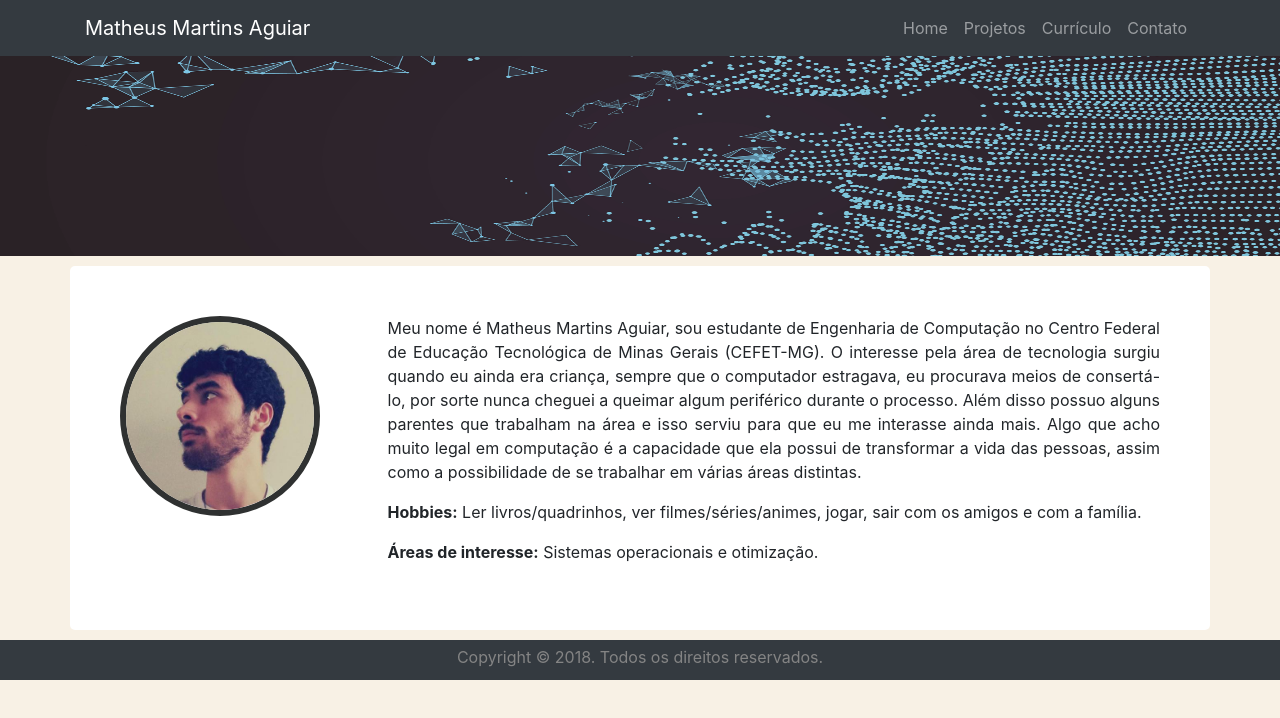
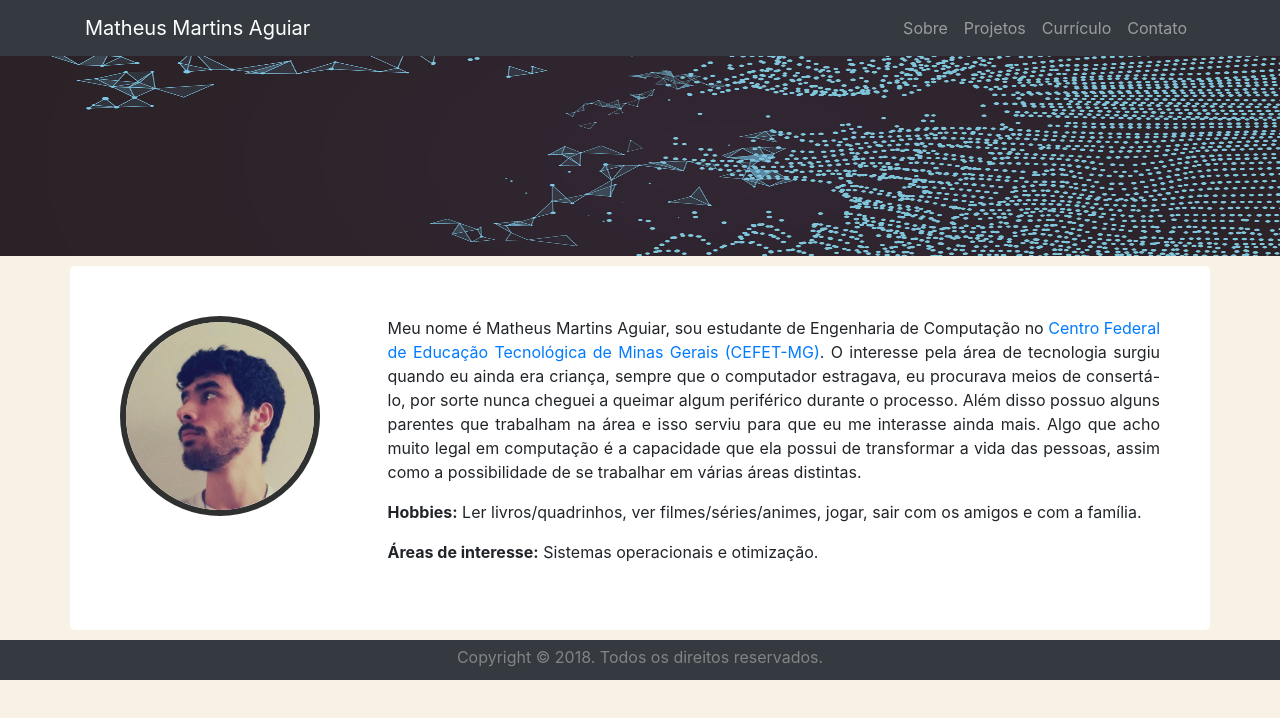
Before and after one commit to Airak/cefet-web-portifolio, a plain HTML site: page index.html in a window 1280 px wide. Drawn offline with nearby package versions, Linux system fonts and the light colour scheme.

Commit message:
Home update

```diff
--- a/index.html
+++ b/index.html
@@ -34,7 +34,7 @@
 							<div class="navbar-collapse collapse w-100 order-3 dual-collapse2">
 								<ul class="navbar-nav ml-auto">
 									<li class="nav-item">
-										<a class="nav-link" href="home.html">Home</a>
+										<a class="nav-link" href="home.html">Sobre</a>
 									</li>
 									<li class="nav-item">
 										<a class="nav-link" href="projetos.html">Projetos</a>
@@ -65,7 +65,7 @@
 							</div>
 							<div class="col">
 								<p>
-									Meu nome é Matheus Martins Aguiar, sou estudante de Engenharia de Computação no Centro Federal de Educação Tecnológica de Minas Gerais (CEFET-MG). O interesse pela área de tecnologia surgiu quando eu ainda era criança, sempre que o computador estragava, eu procurava meios de consertá-lo, por sorte nunca cheguei a queimar algum periférico durante o processo. Além disso possuo alguns parentes que trabalham na área e isso serviu para que eu me interasse ainda mais. Algo que acho muito legal em computação é a capacidade que ela possui de transformar a vida das pessoas, assim como a possibilidade de se trabalhar em várias áreas distintas.
+									Meu nome é Matheus Martins Aguiar, sou estudante de Engenharia de Computação no <a href="http://www.cefetmg.br/">Centro Federal de Educação Tecnológica de Minas Gerais (CEFET-MG)</a>. O interesse pela área de tecnologia surgiu quando eu ainda era criança, sempre que o computador estragava, eu procurava meios de consertá-lo, por sorte nunca cheguei a queimar algum periférico durante o processo. Além disso possuo alguns parentes que trabalham na área e isso serviu para que eu me interasse ainda mais. Algo que acho muito legal em computação é a capacidade que ela possui de transformar a vida das pessoas, assim como a possibilidade de se trabalhar em várias áreas distintas.
 								</p>
 								<p>
 									<strong>Hobbies:</strong> Ler livros/quadrinhos, ver filmes/séries/animes, jogar, sair com os amigos e com a família.
```
